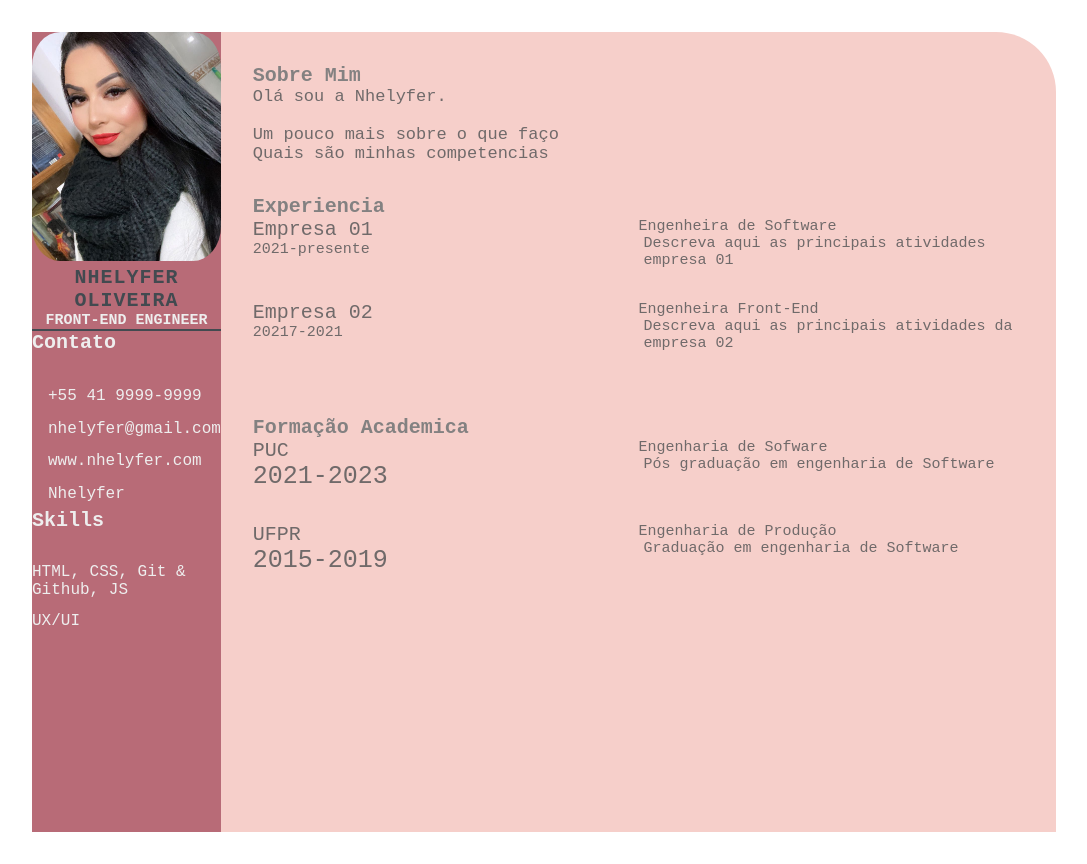
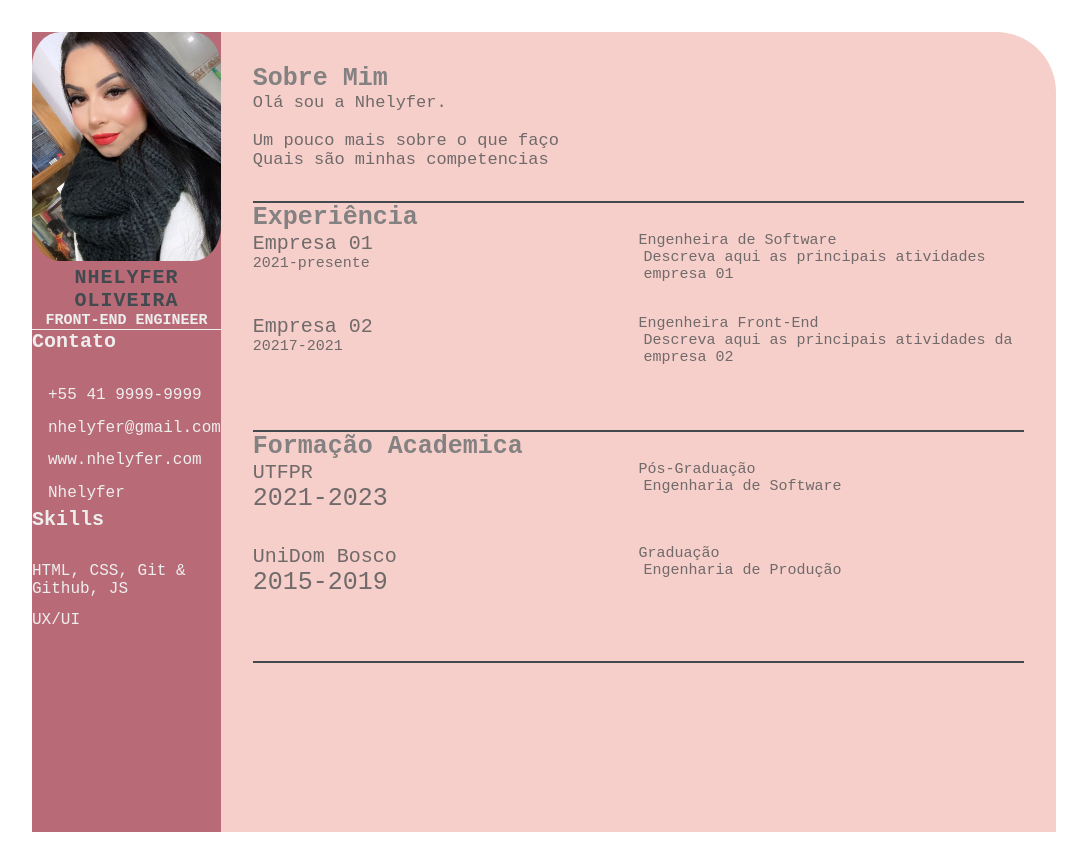
Before and after one commit to Nhelyfer/devweekgit.github.io, a plain HTML site: page index2.html in a window 1280 px wide. Shown: the whole page, without its empty margins (96-1183 px from the left). Drawn offline with Linux system fonts and the light colour scheme.

Commit message:
feature: add school academy

```diff
--- a/index2.html
+++ b/index2.html
@@ -57,7 +57,7 @@
 
                     <!--experiencia-->
                     <section class="experience gap">
-                    <div class="right-title">Experiencia</div>
+                    <div class="right-title">Experiência</div>
                     <div class="experience-contents">
                         <div class="exp-left">
                             <p class="exp-company-name">Empresa 01</p>
@@ -89,25 +89,25 @@
                     <div class="right-title">Formação Academica</div>
                     <div class="education-contents">
                         <div class="education-left">
-                            <p class="education-school-name">PUC</p>
+                            <p class="education-school-name">UTFPR</p>
                             <p class="education-time-period">2021-2023</p>
                         </div>
                         <div class="education-right">
-                            <p class="education-subject">Engenharia de Sofware</p>
+                            <p class="education-subject">Pós-Graduação</p>
                             <p class="education-desc">
-                                Pós graduação em engenharia de Software
+                                Engenharia de Software
                             </p>
                         </div>
                     </div>
                     <div class="education-contents">
                         <div class="education-left">
-                            <p class="education-school-name">UFPR</p>
+                            <p class="education-school-name">UniDom Bosco</p>
                             <p class="education-time-period">2015-2019</p>
                         </div>
                         <div class="education-right">
-                            <p class="education-subject">Engenharia de Produção</p>
+                            <p class="education-subject">Graduação</p>
                             <p class="education-desc">
-                                Graduação em engenharia de Software
+                                Engenharia de Produção
                             </p>
                         </div>
                     </div>
--- a/style.css
+++ b/style.css
@@ -33,7 +33,7 @@
 
 .profile {
     width: 100%;
-    border-bottom: 2px solid #424a50;
+    border-bottom: 1px solid #eeeeee;
 }
 
 .profile .profile-image {
@@ -96,12 +96,13 @@
 
 .right-title {
     color: #838181;
-    font-size: 20px;
+    font-size: 25px;
     font-weight: bold;
 }
 
 .gap {
     padding-bottom: 2rem;
+    border-bottom: 2px solid #424a50;
 }
 .about-me-contents {
     font-size: 17px;
```
